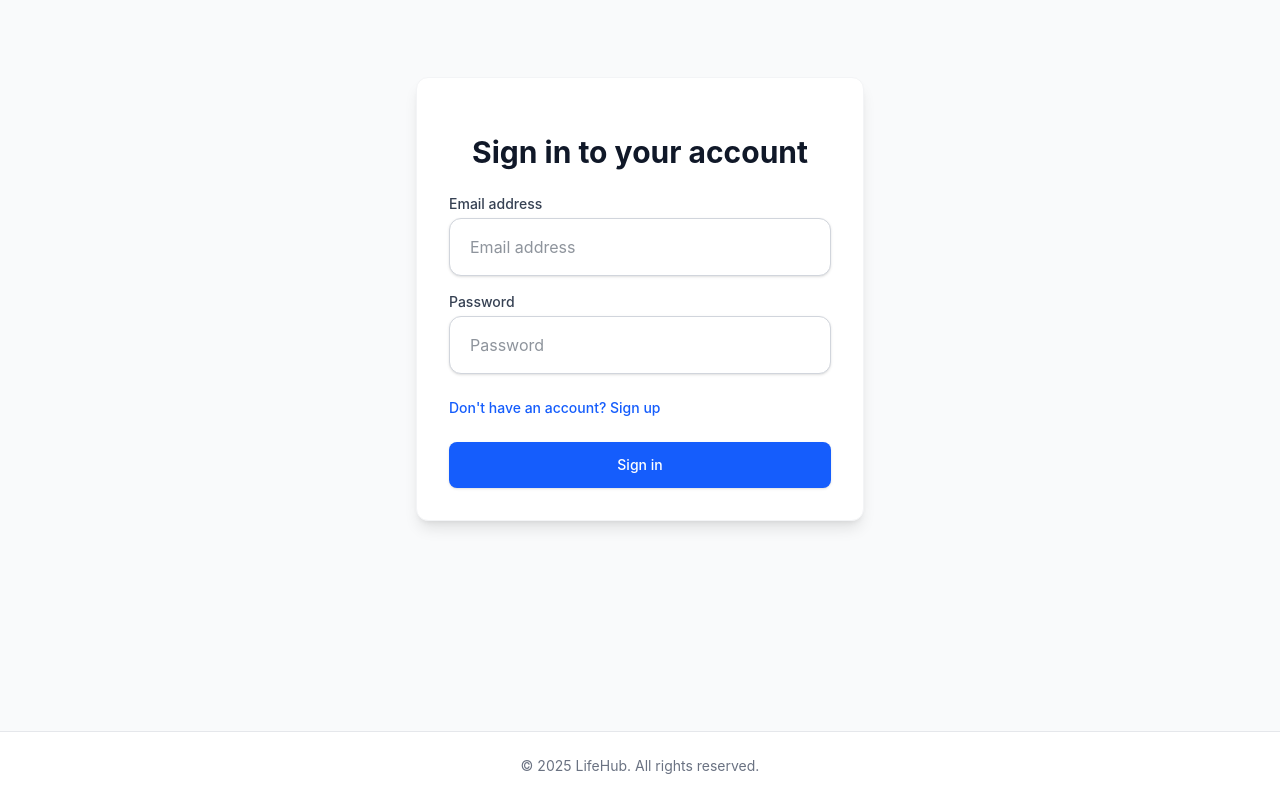
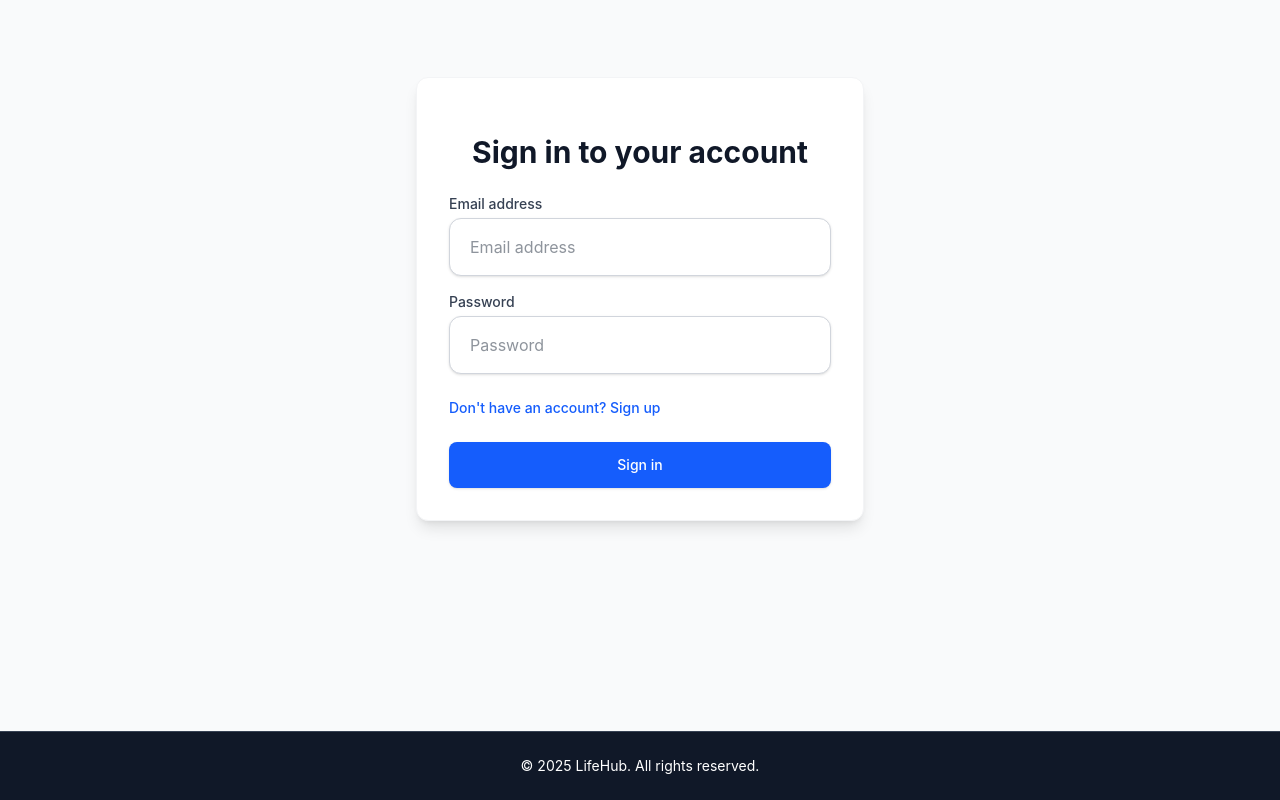
Before and after one commit to RafaelMota02/lifehub, a React (Vite) app in the folder client/: page /login in a window 1280 px wide. Shown: the part 197-997 px from the top of the page. Built offline with nearby package versions, Linux system fonts and the light colour scheme.

Commit message:
same color navbar and footer update

```diff
--- a/client/src/components/Layout.jsx
+++ b/client/src/components/Layout.jsx
@@ -11,9 +11,9 @@ const Layout = () => {
           <Outlet />
         </div>
       </main>
-      <footer className="bg-white border-t border-gray-200 py-6">
+      <footer className="bg-gray-900 border-t border-gray-700 py-6">
         <div className="max-w-7xl mx-auto px-4 sm:px-6 lg:px-8">
-          <p className="text-center text-gray-500 text-sm">
+          <p className="text-center text-white text-sm">
             &copy; {new Date().getFullYear()} LifeHub. All rights reserved.
           </p>
         </div>
```
